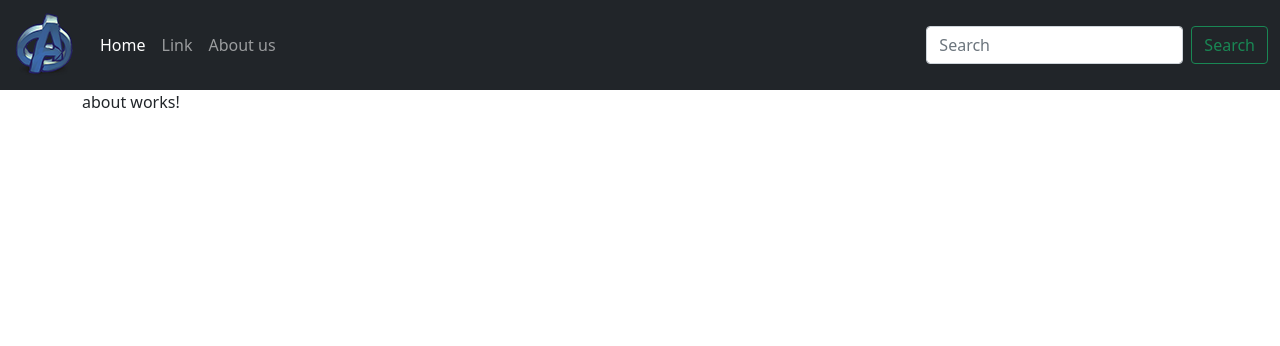
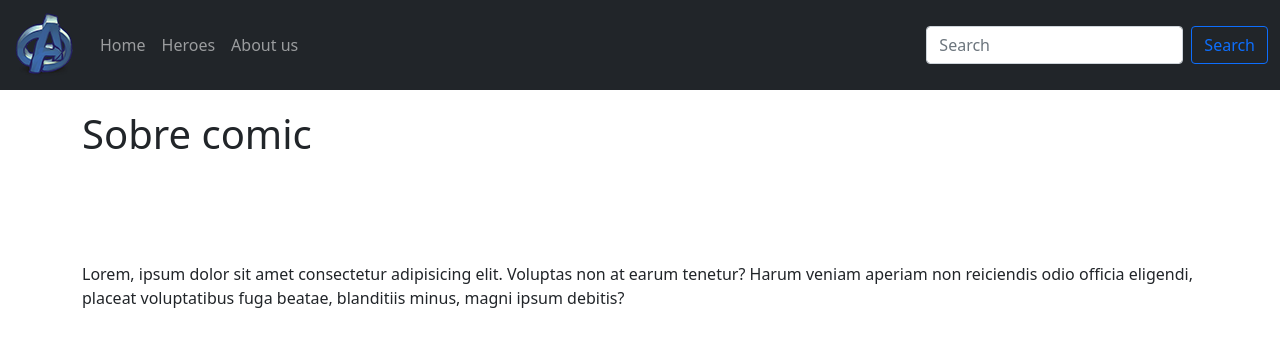
Before and after one commit to Juan-Zea/tallerAngular, an Angular app: page /about in a window 1280 px wide. Shown: the top 346 px of the page. Built offline with nearby package versions, Linux system fonts and the light colour scheme.

Commit message:
56 vid  card y button

```diff
--- a/src/app/app.component.html
+++ b/src/app/app.component.html
@@ -1,5 +1,5 @@
 <app-navbar></app-navbar>
 
-<div class="container">
+<div class="container main-container">
     <router-outlet></router-outlet>
 </div>
--- a/src/app/app.routes.ts
+++ b/src/app/app.routes.ts
@@ -1,10 +1,12 @@
 import { RouterModule , Routes } from "@angular/router";
 import { HomeComponent } from "./components/home/home.component";
 import { AboutComponent } from "./components/about/about.component";
+import { HeroesComponent } from "./components/heroes/heroes.component";
 
 const APP_ROUTES : Routes =[
     {path:'home', component:HomeComponent},
     {path:'about', component:AboutComponent},
+    {path:'heroes', component:HeroesComponent},
 
     {path:'**', pathMatch : 'full', redirectTo:'/'}
 ];
--- a/src/app/components/about/about.component.html
+++ b/src/app/components/about/about.component.html
@@ -1 +1,6 @@
-<p>about works!</p>
+<h1 class="animated fadeIn fast">Sobre comic</h1>
+<br><br>
+<br>
+<br>
+
+<p class="animated fadeIn">Lorem, ipsum dolor sit amet consectetur adipisicing elit. Voluptas non at earum tenetur? Harum veniam aperiam non reiciendis odio officia eligendi, placeat voluptatibus fuga beatae, blanditiis minus, magni ipsum debitis?</p>
--- a/src/app/components/heroes/heroes.component.html
+++ b/src/app/components/heroes/heroes.component.html
@@ -1 +1,14 @@
-<p>heroes works!</p>
+<h1>Héroes <small> Marvel y DC</small></h1>
+<hr>
+
+<div class="row">
+    <div class="col-md-3">
+        <img class="card-img" src="assets/img/aquaman.png" alt="Card image cap">
+        <div class="card-body">
+            <h5 class="card-title">Card title</h5>
+            <p class="card-text">This card has supporting text below as a natural lead-in to additional content.</p>
+            <p class="card-text"><small class="text-muted">Last updated 3 mins ago</small></p>
+            <button type="button" class="btn btn-outline-primary w-100">Ver mas....</button>
+        </div>
+    </div>
+</div>
--- a/src/app/components/home/home.component.html
+++ b/src/app/components/home/home.component.html
@@ -1,6 +1,6 @@
-<div class="jumbotron jumbotron-fluid">
+<div class="jumbotron jumbotron-fluid animated fadeIn fast">
     <div class="container">
-      <h1 class="display-4">Comic App</h1>
-      <p class="lead">Esta es una aplicacion de comics</p>
+        <h1 class="display-4">Comic App</h1>
+        <p class="lead">Esta es una aplicacion de comics</p>
     </div>
-  </div>
+</div>
--- a/src/app/components/shared/navbar/navbar.component.html
+++ b/src/app/components/shared/navbar/navbar.component.html
@@ -9,19 +9,19 @@
 
         <div class="collapse navbar-collapse" id="navbarSupportedContent">
             <ul class="navbar-nav me-auto mb-2 mb-lg-0">
-                <li class="nav-item">
-                    <a class="nav-link active" aria-current="page" href="home">Home</a>
+                <li class="nav-item" routerLinkActive="active">
+                    <a class="nav-link" aria-current="page" [routerLink]="['home']">Home</a>
                 </li>
-                <li class="nav-item">
-                    <a class="nav-link" href="#">Link</a>
+                <li class="nav-item" routerLinkActive="active">
+                    <a class="nav-link" [routerLink]="['heroes']">Heroes</a>
                 </li>
-                <li class="nav-item">
-                    <a class="nav-link" href="about">About us</a>
+                <li class="nav-item" routerLinkActive="active">
+                    <a class="nav-link" [routerLink]="['about']">About us</a>
                 </li>
             </ul>
             <form class="d-flex">
                 <input class="form-control me-2" type="search" placeholder="Search" aria-label="Search">
-                <button class="btn btn-outline-success" type="submit">Search</button>
+                <button class="btn btn-outline-primary" type="submit">Search</button>
             </form>
         </div>
     </div>
--- a/src/styles.css
+++ b/src/styles.css
@@ -1 +1,39 @@
 /* You can add global styles to this file, and also import other style files */
+
+body {
+    padding-bottom: 50px;
+}
+
+.main-container {
+    margin-top: 20px;
+}
+
+
+/* Animaciones */
+
+.animated {
+    -webkit-animation-duration: 1s;
+    animation-duration: 1s;
+    -webkit-animation-fill-mode: both;
+    animation-fill-mode: both;
+}
+
+.fast {
+    -webkit-animation-duration: 0.4s;
+    animation-duration: 0.4s;
+    -webkit-animation-fill-mode: both;
+    animation-fill-mode: both;
+}
+
+@keyframes fadeIn {
+    from {
+        opacity: 0;
+    }
+    to {
+        opacity: 1;
+    }
+}
+
+.fadeIn {
+    animation-name: fadeIn;
+}
```
